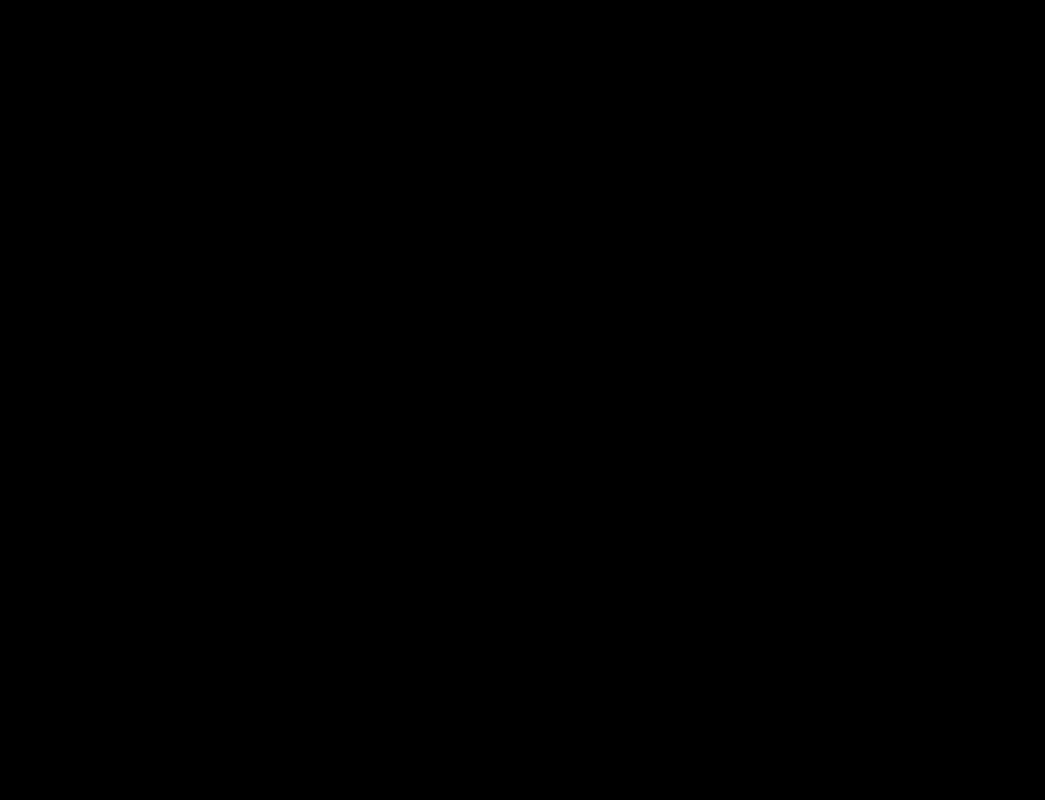
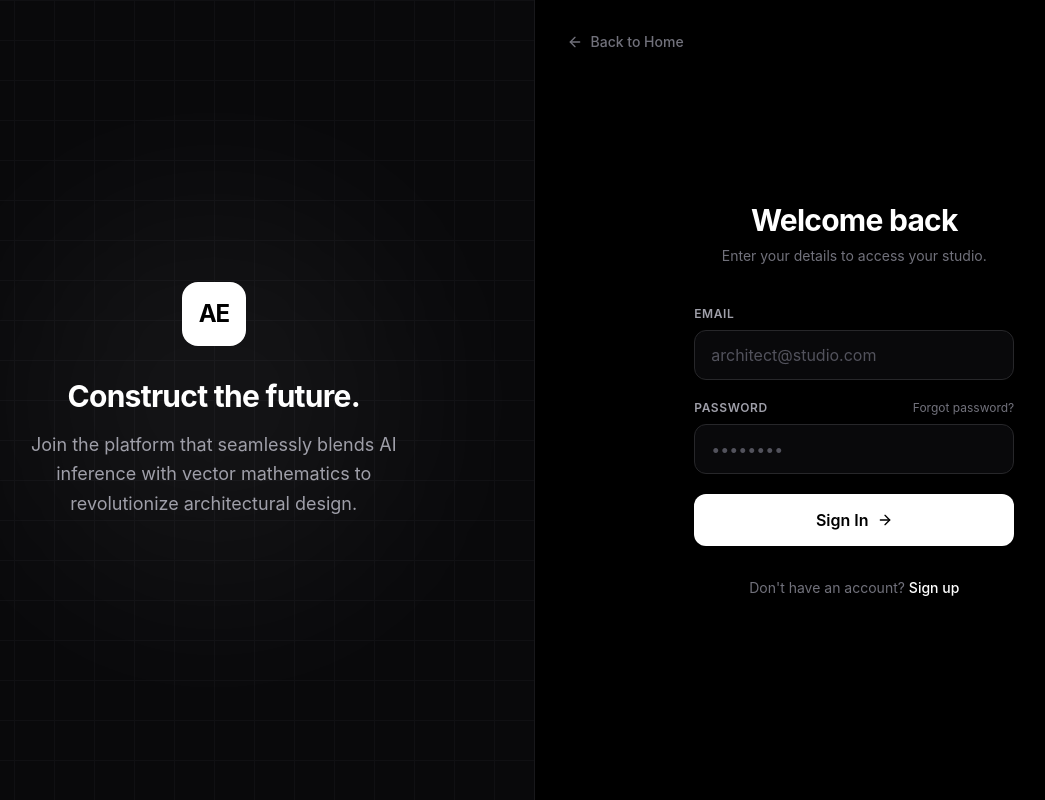
Before and after one commit to Raghavnv/Arch-E-Tech, a React (Vite) app in the folder client/: page /auth in a window 1280 px wide. Before the commit this address had no page. Shown: the whole page, without its empty margins (106-1151 px from the left). Built offline with nearby package versions, Linux system fonts and the light colour scheme.

Commit message:
Add Auth pages and initialize Canvas3D with three.js

```diff
--- a/client/package.json
+++ b/client/package.json
@@ -11,6 +11,8 @@
   },
   "dependencies": {
     "@gsap/react": "^2.1.2",
+    "@react-three/drei": "^10.7.8",
+    "@react-three/fiber": "^9.7.0",
     "fabric": "^5.3.0",
     "gsap": "^3.15.0",
     "lucide-react": "^1.47.0",
--- a/client/src/App.jsx
+++ b/client/src/App.jsx
@@ -1,21 +1,23 @@
-import { BrowserRouter, Routes, Route } from 'react-router-dom';
+import { BrowserRouter as Router, Routes, Route } from 'react-router-dom';
 import LandingPage from './components/LandingPage';
 import Dashboard from './components/Dashboard';
 import NewProject from './components/NewProject';
 import Studio from './components/Studio';
+import Auth from './components/Auth';
 
 function App() {
   return (
-    <BrowserRouter>
-      <div className="bg-black text-zinc-100 min-h-screen selection:bg-zinc-800 selection:text-white font-sans antialiased">
+    <Router>
+      <div className="min-h-screen bg-black text-zinc-100 font-sans selection:bg-white selection:text-black">
         <Routes>
           <Route path="/" element={<LandingPage />} />
+          <Route path="/auth" element={<Auth />} />
           <Route path="/dashboard" element={<Dashboard />} />
           <Route path="/new-project" element={<NewProject />} />
           <Route path="/studio" element={<Studio />} />
         </Routes>
       </div>
-    </BrowserRouter>
+    </Router>
   );
 }
 
--- /dev/null
+++ b/client/src/components/Auth.jsx
@@ -0,0 +1,108 @@
+import { useState } from 'react';
+import { ArrowLeft, ArrowRight } from 'lucide-react';
+import { Link, useNavigate } from 'react-router-dom';
+
+export default function Auth() {
+  const [isLogin, setIsLogin] = useState(true);
+  const navigate = useNavigate();
+
+  const handleSubmit = (e) => {
+    e.preventDefault();
+    // Placeholder authentication logic
+    navigate('/dashboard');
+  };
+
+  return (
+    <div className="min-h-screen bg-black text-zinc-100 flex font-sans">
+
+      {/* Left Panel: Graphic/Branding */}
+      <div className="hidden lg:flex flex-1 relative bg-zinc-950 flex-col items-center justify-center border-r border-zinc-900 overflow-hidden">
+        {/* Abstract Architectural Grid Background */}
+        <div className="absolute inset-0" style={{ backgroundImage: 'linear-gradient(#18181b 1px, transparent 1px), linear-gradient(90deg, #18181b 1px, transparent 1px)', backgroundSize: '40px 40px', opacity: 0.5 }}></div>
+
+        {/* Glow effect */}
+        <div className="absolute top-1/2 left-1/2 -translate-x-1/2 -translate-y-1/2 w-96 h-96 bg-white/5 rounded-full blur-[100px] pointer-events-none"></div>
+
+        <div className="relative z-10 p-12 max-w-lg text-center">
+          <div className="w-16 h-16 bg-white rounded-2xl mx-auto mb-8 flex items-center justify-center">
+            <span className="text-black font-bold text-2xl tracking-tighter">AE</span>
+          </div>
+          <h2 className="text-3xl font-bold text-white mb-4 tracking-tight">Construct the future.</h2>
+          <p className="text-zinc-400 leading-relaxed text-lg">
+            Join the platform that seamlessly blends AI inference with vector mathematics to revolutionize architectural design.
+          </p>
+        </div>
+      </div>
+
+      {/* Right Panel: Form */}
+      <div className="flex-1 flex flex-col justify-center relative">
+        <Link to="/" className="absolute top-8 left-8 text-zinc-500 hover:text-white transition-colors flex items-center gap-2 text-sm font-medium">
+          <ArrowLeft className="w-4 h-4" /> Back to Home
+        </Link>
+
+        <div className="w-full max-w-sm mx-auto p-8">
+          <div className="mb-10 text-center">
+            <h1 className="text-3xl font-bold text-white tracking-tight mb-2">
+              {isLogin ? 'Welcome back' : 'Create an account'}
+            </h1>
+            <p className="text-zinc-500 text-sm">
+              {isLogin ? 'Enter your details to access your studio.' : 'Sign up to start building your projects.'}
+            </p>
+          </div>
+
+          <form onSubmit={handleSubmit} className="space-y-5">
+            {!isLogin && (
+              <div>
+                <label className="block text-xs font-semibold text-zinc-400 uppercase tracking-wider mb-2">Full Name</label>
+                <input
+                  type="text"
+                  placeholder="Zaha Hadid"
+                  required
+                  className="w-full bg-zinc-950 border border-zinc-800 rounded-xl px-4 py-3 text-white focus:outline-none focus:border-white focus:ring-1 focus:ring-white transition-all placeholder:text-zinc-600"
+                />
+              </div>
+            )}
+            <div>
+              <label className="block text-xs font-semibold text-zinc-400 uppercase tracking-wider mb-2">Email</label>
+              <input
+                type="email"
+                placeholder="architect@studio.com"
+                required
+                className="w-full bg-zinc-950 border border-zinc-800 rounded-xl px-4 py-3 text-white focus:outline-none focus:border-white focus:ring-1 focus:ring-white transition-all placeholder:text-zinc-600"
+              />
+            </div>
+            <div>
+              <div className="flex justify-between items-center mb-2">
+                <label className="block text-xs font-semibold text-zinc-400 uppercase tracking-wider">Password</label>
+                {isLogin && <a href="#" className="text-xs text-zinc-500 hover:text-white transition-colors">Forgot password?</a>}
+              </div>
+              <input
+                type="password"
+                placeholder="••••••••"
+                required
+                className="w-full bg-zinc-950 border border-zinc-800 rounded-xl px-4 py-3 text-white focus:outline-none focus:border-white focus:ring-1 focus:ring-white transition-all placeholder:text-zinc-600"
+              />
+            </div>
+
+            <button
+              type="submit"
+              className="w-full py-3.5 rounded-xl bg-white text-black font-semibold hover:bg-zinc-200 transition-colors flex items-center justify-center gap-2 mt-2"
+            >
+              {isLogin ? 'Sign In' : 'Create Account'} <ArrowRight className="w-4 h-4" />
+            </button>
+          </form>
+
+          <div className="mt-8 text-center text-sm text-zinc-500">
+            {isLogin ? "Don't have an account? " : "Already have an account? "}
+            <button
+              onClick={() => setIsLogin(!isLogin)}
+              className="text-white hover:underline font-medium focus:outline-none"
+            >
+              {isLogin ? 'Sign up' : 'Sign in'}
+            </button>
+          </div>
+        </div>
+      </div>
+    </div>
+  );
+}
--- /dev/null
+++ b/client/src/components/Canvas3D.jsx
@@ -0,0 +1,46 @@
+import { Canvas } from '@react-three/fiber';
+import { OrbitControls, Grid, Environment } from '@react-three/drei';
+
+export default function Canvas3D() {
+  return (
+    <div className="w-full h-full bg-zinc-950">
+      <Canvas camera={{ position: [10, 10, 10], fov: 50 }} shadows>
+        <color attach="background" args={['#09090b']} />
+
+        {/* Lighting setup for realistic architectural rendering */}
+        <ambientLight intensity={0.4} />
+        <directionalLight
+          position={[10, 15, 10]}
+          intensity={1.5}
+          castShadow
+          shadow-mapSize={[1024, 1024]}
+        />
+        <Environment preset="city" />
+
+        {/* Infinite Architectural Grid */}
+        <Grid
+          infiniteGrid
+          fadeDistance={50}
+          sectionColor="#3f3f46"
+          cellColor="#18181b"
+          sectionSize={1}
+          cellSize={0.25}
+        />
+
+        <OrbitControls makeDefault />
+
+        {/* Placeholder Extruded Wall (We will dynamically feed this from Canvas2D later) */}
+        <mesh position={[0, 1.5, 0]} castShadow receiveShadow>
+          {/* args: [width, height, depth] */}
+          <boxGeometry args={[6, 3, 0.3]} />
+          <meshStandardMaterial color="#e4e4e7" roughness={0.7} />
+        </mesh>
+
+        <mesh position={[-3.15, 1.5, 2]} rotation={[0, Math.PI / 2, 0]} castShadow receiveShadow>
+          <boxGeometry args={[4, 3, 0.3]} />
+          <meshStandardMaterial color="#e4e4e7" roughness={0.7} />
+        </mesh>
+      </Canvas>
+    </div>
+  );
+}
--- a/client/src/components/LandingPage.jsx
+++ b/client/src/components/LandingPage.jsx
@@ -111,7 +111,7 @@
           <button onClick={() => scrollToSection('features')} className="text-sm font-medium hover:text-white transition-colors">Features</button>
           <button onClick={() => scrollToSection('technology')} className="text-sm font-medium hover:text-white transition-colors">Our Technology</button>
           <Link
-            to="/dashboard"
+            to="/auth"
             className="text-sm font-medium text-black bg-white px-5 py-2.5 rounded-full hover:bg-zinc-200 transition-colors"
           >
             Launch Platform
@@ -135,7 +135,7 @@
             </p>
             <div className="hero-elem flex items-center justify-center gap-4">
               <Link
-                to="/dashboard"
+                to="/auth"
                 className="inline-flex items-center justify-center gap-2 bg-white text-black px-8 py-4 rounded-full font-medium hover:bg-zinc-200 transition-all"
               >
                 Start designing <ArrowRight className="w-4 h-4" />
--- a/client/src/components/Studio.jsx
+++ b/client/src/components/Studio.jsx
@@ -2,6 +2,7 @@
 import { Home, Layers, Settings, Save, Download, ScanLine, Box, AlertTriangle, Calculator, ChevronRight, LayoutTemplate, Magnet, Sun, MessageSquare, Image as ImageIcon, FileText } from 'lucide-react';
 import { Link } from 'react-router-dom';
 import Canvas2D from './Canvas2D';
+import Canvas3D from './Canvas3D';
 
 export default function Studio() {
   const [drawingMode, setDrawingMode] = useState(null);
@@ -176,7 +177,12 @@
           </button>
         </div>
 
-        <Canvas2D drawingMode={drawingMode} />
+        {/* Conditional Rendering of Canvas Engine */}
+        {activeTab === '2D' ? (
+          <Canvas2D drawingMode={drawingMode} />
+        ) : (
+          <Canvas3D />
+        )}
       </main>
     </div>
   );
```
Also changed, not shown: 1 other file (tests, documents, lock files or other folders).
